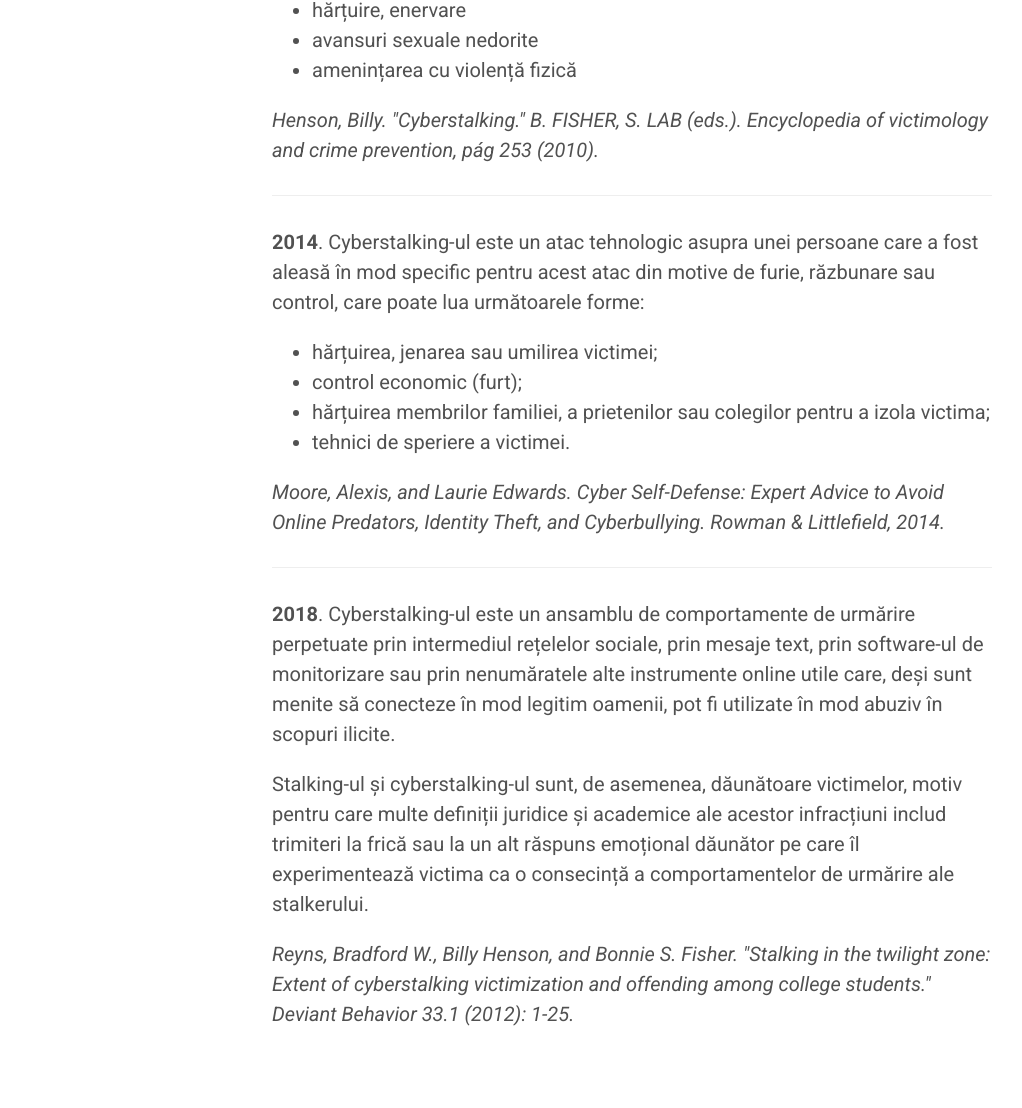
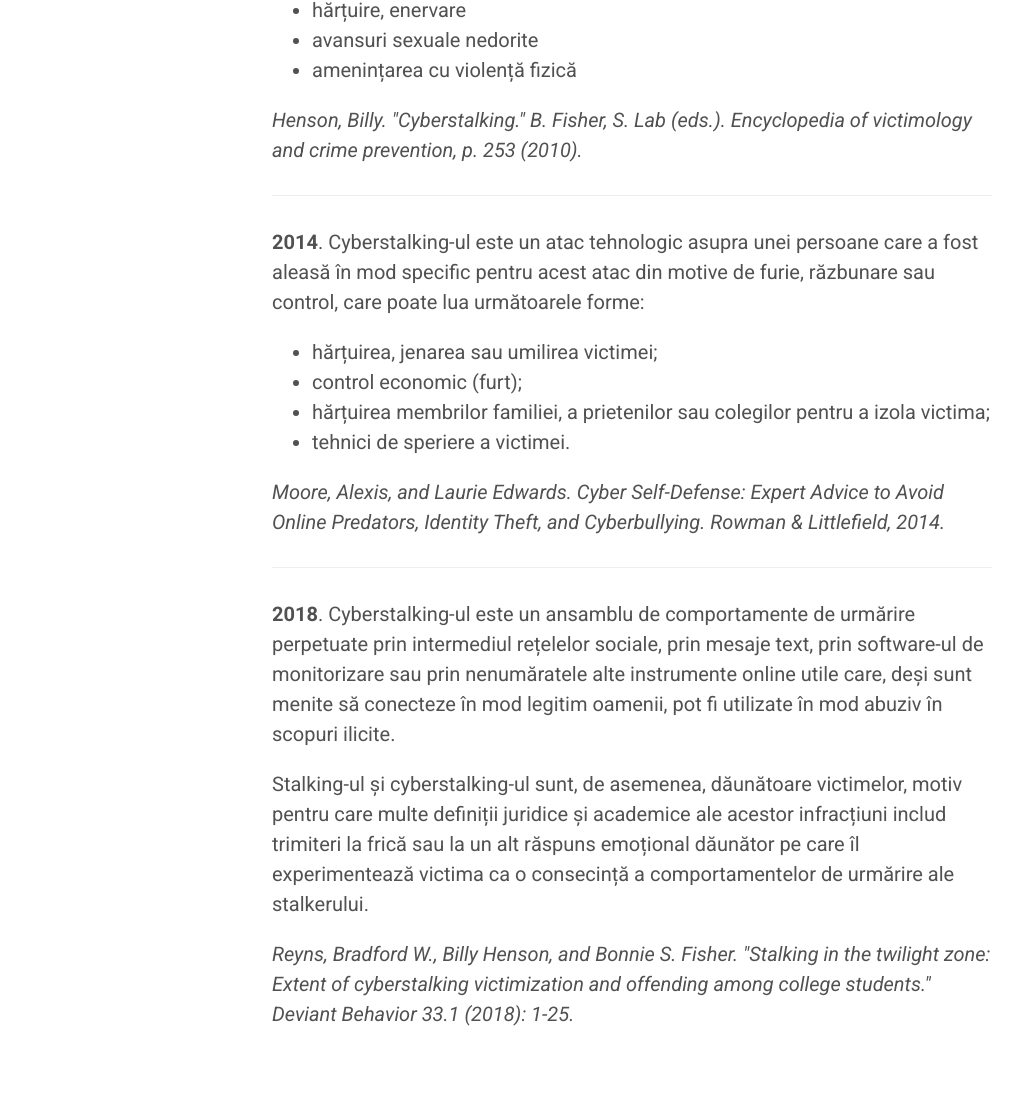
Before and after one commit to flavianana/flavianana.github.io, a Jekyll site: the page built from cursuri/cyberstalking-cyberbullying/cyberstalking.html, in a window 1280 px wide. Shown: the part 695-1803 px from the top of the page, without its empty margins (8-1030 px from the left). Built offline with Jekyll 4.4.1, drawn with Linux system fonts in a browser that asks for light colours; nearby versions of some CDN libraries; comment, search, counter and statistics services are not loaded.

Commit message:
update cyberbullying & stalking

```diff
--- a/cursuri/cyberstalking-cyberbullying/cyberstalking.html
+++ b/cursuri/cyberstalking-cyberbullying/cyberstalking.html
@@ -40,7 +40,7 @@ next:
         </li>
     </ul>
 
-    <em>Henson, Billy. "Cyberstalking." B. FISHER, S. LAB (eds.). Encyclopedia of victimology and crime prevention, pág 253 (2010).</em>
+    <em>Henson, Billy. "Cyberstalking." B. Fisher, S. Lab (eds.). Encyclopedia of victimology and crime prevention, p. 253 (2010).</em>
 </p>
 
 <hr>
@@ -75,5 +75,5 @@ next:
     Stalking-ul și cyberstalking-ul sunt, de asemenea, dăunătoare victimelor, motiv pentru care multe definiții juridice și academice ale acestor infracțiuni includ trimiteri la frică sau la un alt răspuns emoțional dăunător pe care îl experimentează victima ca o consecință a comportamentelor de urmărire ale stalkerului.
 </p>
 <p>
-    <em>Reyns, Bradford W., Billy Henson, and Bonnie S. Fisher. "Stalking in the twilight zone: Extent of cyberstalking victimization and offending among college students." Deviant Behavior 33.1 (2012): 1-25.</em>
+    <em>Reyns, Bradford W., Billy Henson, and Bonnie S. Fisher. "Stalking in the twilight zone: Extent of cyberstalking victimization and offending among college students." Deviant Behavior 33.1 (2018): 1-25.</em>
 </p>
--- a/cursuri/cyberstalking-cyberbullying/resurse.html
+++ b/cursuri/cyberstalking-cyberbullying/resurse.html
@@ -26,7 +26,7 @@ prev:
 <h2>Studii despre Cyberbullying în România</h2>
 
 <p>
-    <b>Bitdefender</b> este una dintre firmele care investește în studiile despre hărțuire online. Cel mai recent studiu, din 2017, poate fi consultat <a href="https://www.bitdefender.ro/news/80-dintre-adolescenti-au-fost-hartuiti-pe-internet-aspectul-fizic-pasiunile-si-situatia-materiala-principalele-motive-3393.html">aici</a>. Pentru comparație, puteți consulta și sutdiul din 2011 <a href="https://www.bitdefender.ro/news/hartuirea-online-un-fenomen-care-afecteaza-89-dintre-copii-arata-un-studiu-bitdefender-2227.html">aici</a>.
+    <b>Bitdefender</b> este una dintre firmele care investește în studiile despre hărțuire online. Cel mai recent studiu, din 2017, poate fi consultat <a href="https://www.bitdefender.ro/news/80-dintre-adolescenti-au-fost-hartuiti-pe-internet-aspectul-fizic-pasiunile-si-situatia-materiala-principalele-motive-3393.html">aici</a>. Pentru comparație, puteți consulta și studiul din 2011 <a href="https://www.bitdefender.ro/news/hartuirea-online-un-fenomen-care-afecteaza-89-dintre-copii-arata-un-studiu-bitdefender-2227.html">aici</a>.
 </p>
 
 <p>
--- a/cursuri/cyberstalking-cyberbullying/stalking.html
+++ b/cursuri/cyberstalking-cyberbullying/stalking.html
@@ -1,6 +1,7 @@
 ---
 layout: course
 title: Cyberstalking și cyberbullying
+show_in_sidebar: yes
 next:
   url: /cursuri/cyberstalking-cyberbullying/stalking-lume
   title: Stalking-ul în lume
```
